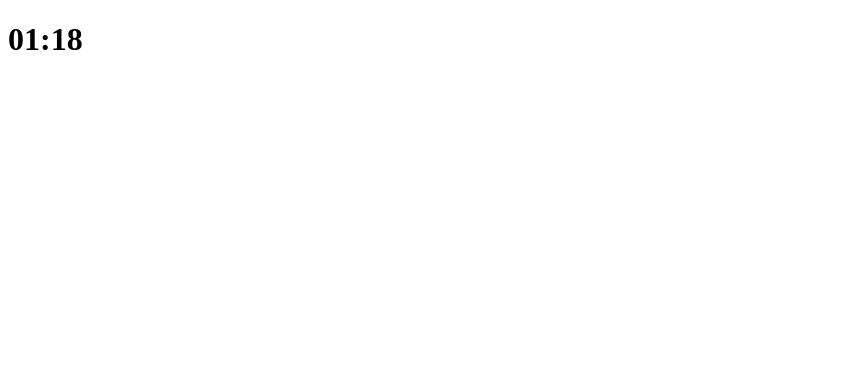
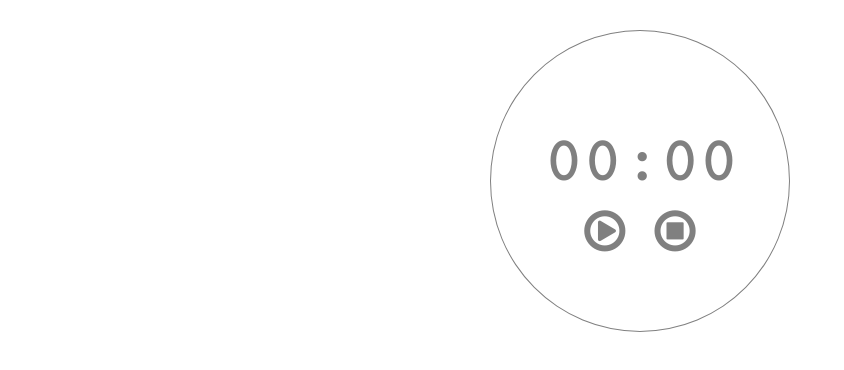
Before and after one commit to birdbird314/pomodoro, a plain HTML site: page pomodoro.html in a window 1280 px wide. Shown: the whole page, without its empty margins (0-844 px from the left). Drawn offline with Linux system fonts and the light colour scheme.

Commit message:
Add basic view

```diff
--- /dev/null
+++ b/css/style.css
@@ -0,0 +1,36 @@
+* {
+  text-align: center;
+}
+
+.main {
+  width: 300px;
+  margin: 30px auto;
+  font-family: 'Cutive Mono', monospace;
+}
+
+.pomodoro {
+  border: 1px solid grey;
+  border-radius: 50%;
+  height: 300px;
+  width: 300px;
+  margin: 0 auto;
+  display: table-cell;
+  vertical-align: middle;
+  color: grey;
+}
+
+.timer {
+  width: 70%;
+  height: 50%;
+  margin: auto;
+}
+
+#timer-screen {
+  font-size: 4rem;
+  margin-bottom: 0px;
+}
+
+#timer-nav {
+  font-size: 3rem;
+  margin-top: 10px;
+}
--- a/js/src/CountDown.js
+++ b/js/src/CountDown.js
@@ -13,7 +13,7 @@ function CountDown(time, timerElement) {
   }
 
   function countDown(time) {
-    time.printTo(timer);
+    time.printTo(timerElement);
     if (time.isNonZero()) {
       timeout = window.setTimeout(
         () => countDown(time.minusOneSecond()),
--- a/js/src/main.js
+++ b/js/src/main.js
@@ -1,8 +1,20 @@
 (function() {
   var time = new Time(1, 20);
-  var timer = document.getElementById('timer');
+  var timer = document.getElementById('timer-screen');
   var countDown = new CountDown(time, timer);
 
-  countDown.start();
-  window.setTimeout(() => countDown.stop(), 3000);
+  document.getElementById('play-pause-btn').onclick = function() {
+    countDown.start();
+  };
+
+  document.getElementById('stop-btn').onclick = function() {
+    resetTimer();
+    countDown.stop();
+  };
+
+  function resetTimer() {
+    timer.textContent = "00:00";
+  }
+
+  resetTimer();
 })();
--- a/pomodoro.html
+++ b/pomodoro.html
@@ -3,9 +3,22 @@
 <head>
   <meta charset="UTF-8">
   <title>Pomodoro</title>
+  <link href="https://fonts.googleapis.com/css?family=Cutive+Mono" rel="stylesheet">
+  <link rel="stylesheet" href="https://cdnjs.cloudflare.com/ajax/libs/font-awesome/4.7.0/css/font-awesome.min.css">
+  <link rel="stylesheet" href="css/style.css">
 </head>
 <body>
-  <h1 id="timer"></h1>
+  <div class="main">
+    <div class="pomodoro">
+      <div class="timer">
+        <h1 id="timer-screen">10:10</h1>
+        <div id="timer-nav">
+          <a><i id="play-pause-btn" class="fa fa-play-circle-o"></i></a>
+          <a><i id="stop-btn" class="fa fa-stop-circle-o"></i></a>
+        </div>
+      </div>
+    </div>
+  </div>
   <script type="text/javascript" src="js/src/Time.js"></script>
   <script type="text/javascript" src="js/src/CountDown.js"></script>
   <script type="text/javascript" src="js/src/main.js"></script>
```
